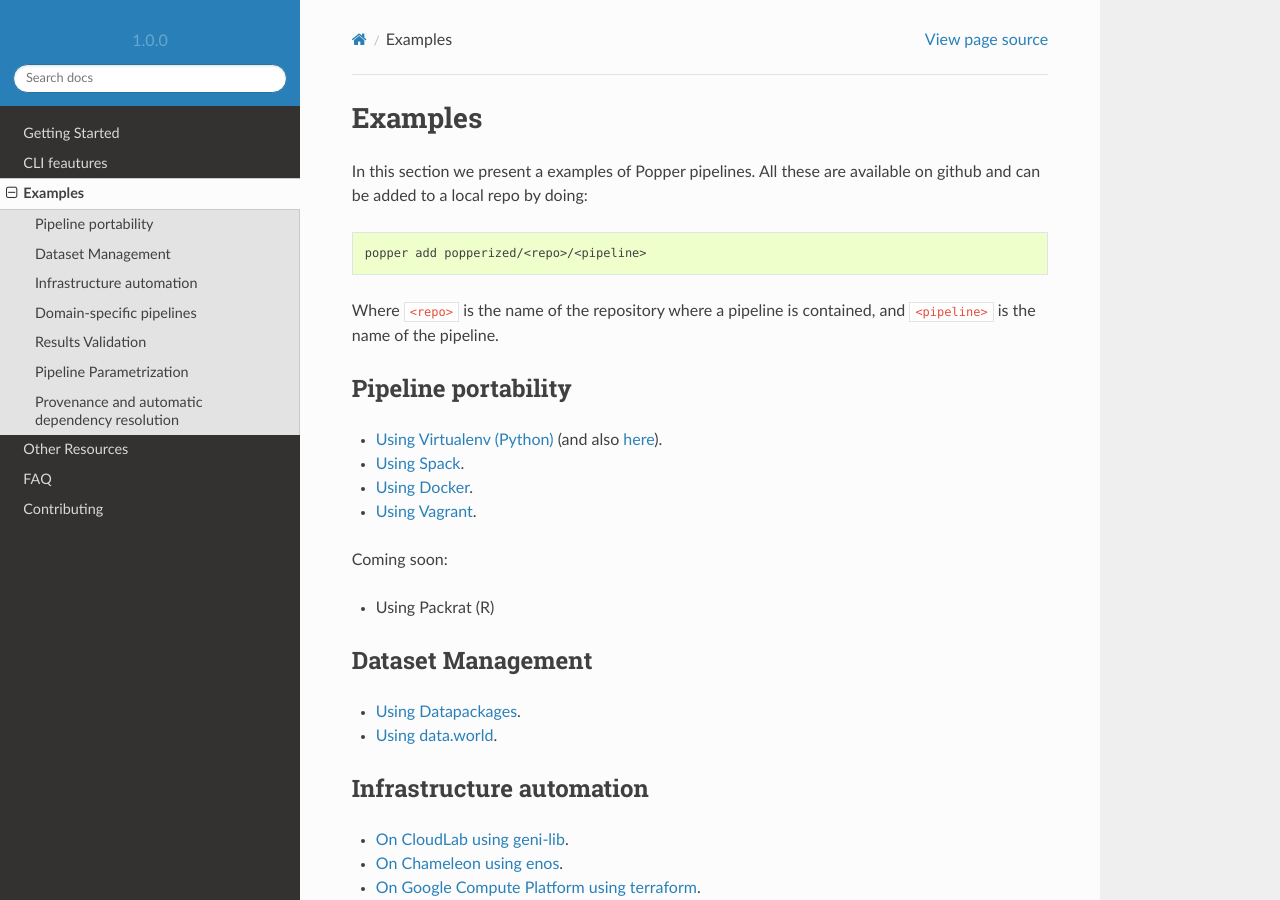
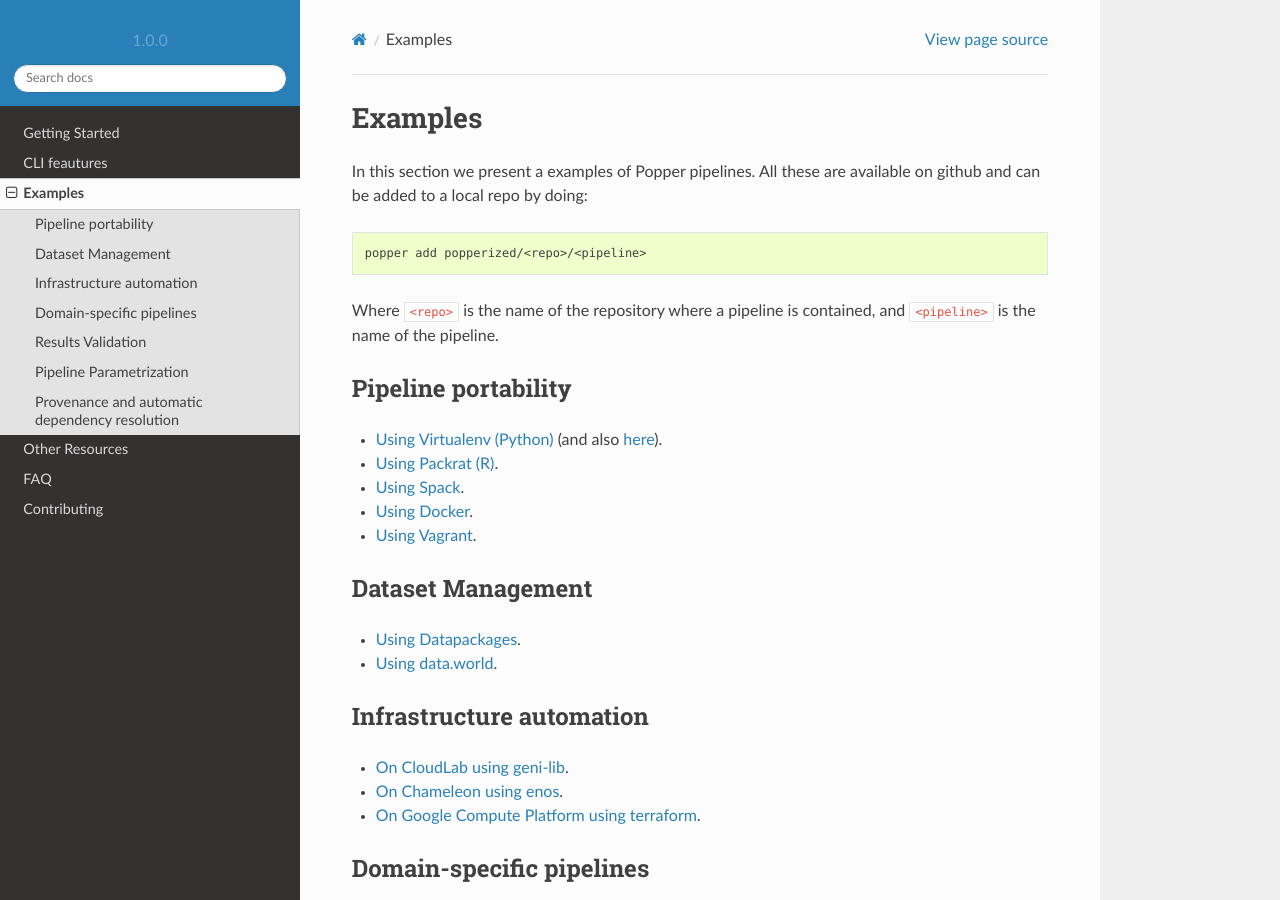
Before and after one commit to getpopper/popper, a Sphinx documentation site: the page built from docs/sections/examples.md, in a window 1280 px wide and 900 px high. Built offline with Sphinx 7.4.7 and the Read the Docs theme 2.0.0, drawn with Linux system fonts in a browser that asks for light colours; pages that are not in the unit, such as notebooks, are missing from menus.

```diff
--- a/docs/sections/examples.md
+++ b/docs/sections/examples.md
@@ -13,13 +13,10 @@ contained, and `<pipeline>` is the name of the pipeline.
 ## Pipeline portability
 
   * [Using Virtualenv (Python)][pyv1] (and also [here][pyv2]).
+  * [Using Packrat (R)][packrat].
   * [Using Spack][spack].
   * [Using Docker][docker].
   * [Using Vagrant][vagrant].
-
-Coming soon:
-
-  * Using Packrat (R)
 
 ## Dataset Management
 
```
Also changed, not shown: other parts of docs/sections/examples.md (+1 -0 lines).
